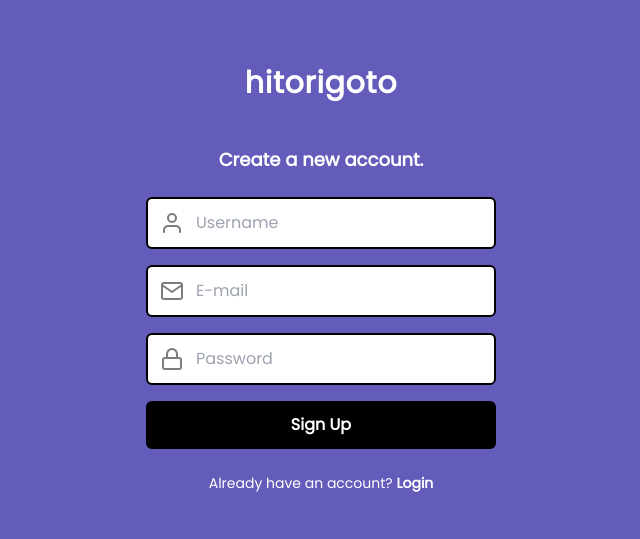
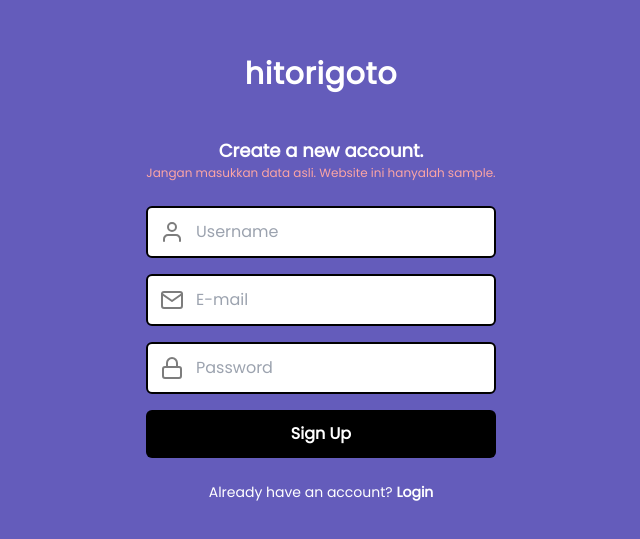
Before and after one commit to thisisaldi/hitorigoto, a React (Create React App) app: page /register in a window 1280 px wide. Shown: the part 143-682 px from the top of the page, without its empty margins (319-959 px from the left). Built offline with nearby package versions, Linux system fonts and the light colour scheme.

Commit message:
add a little bit

```diff
--- a/src/pages/Register.jsx
+++ b/src/pages/Register.jsx
@@ -17,6 +17,7 @@ const Register = () => {
             hitorigoto
         </h1>
         <span className='font-bold text-[18px]'>Create a new account.</span>
+        <span className='text-[12px] text-red-300'>Jangan masukkan data asli. Website ini hanyalah sample.</span>
         <form className='flex flex-col gap-4 py-6 text-[#1D1D1D]'>
             <div>
                 <img className='absolute translate-x-[14px] translate-y-[14px]' src={User} alt="" />
```
